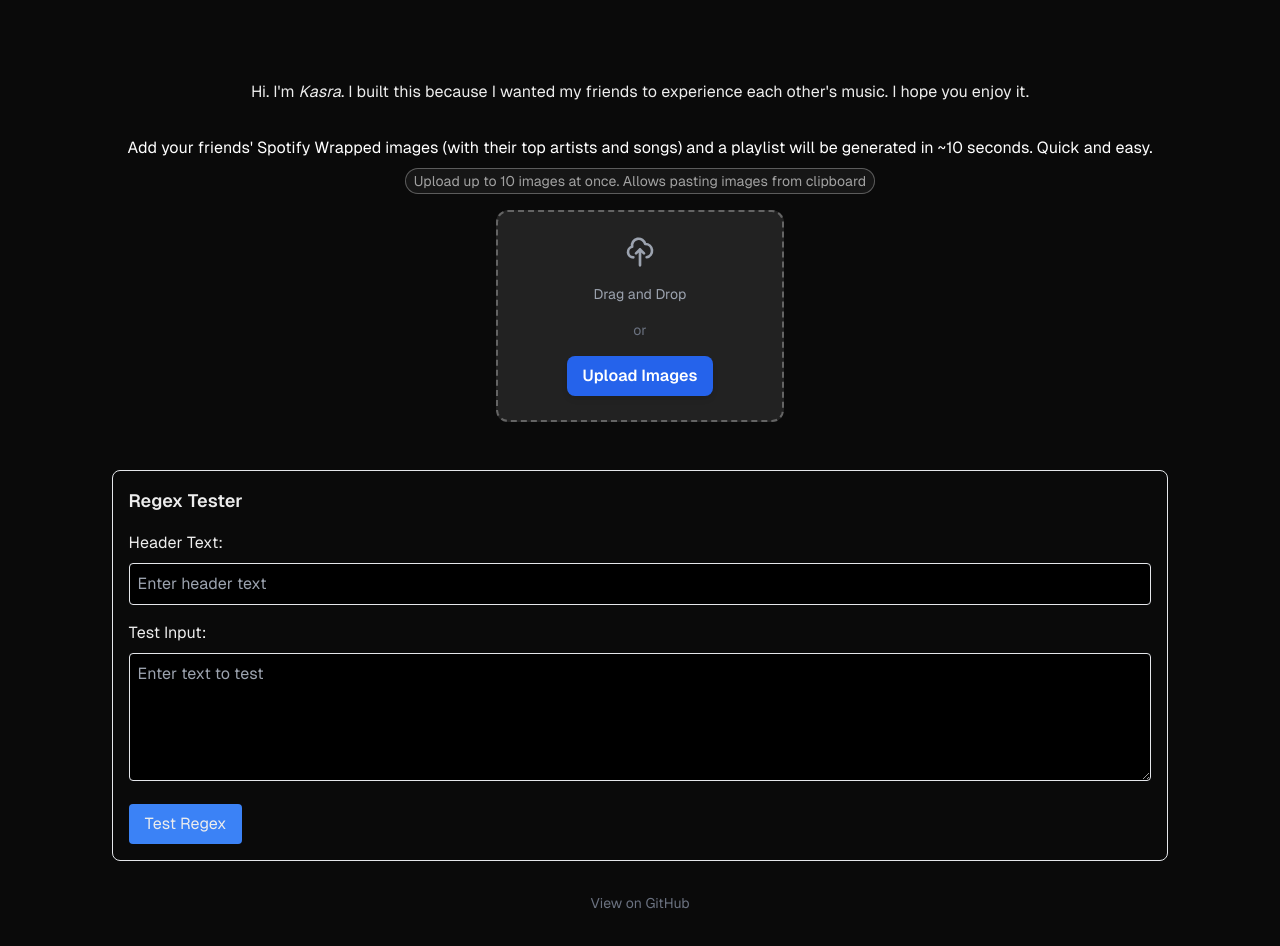
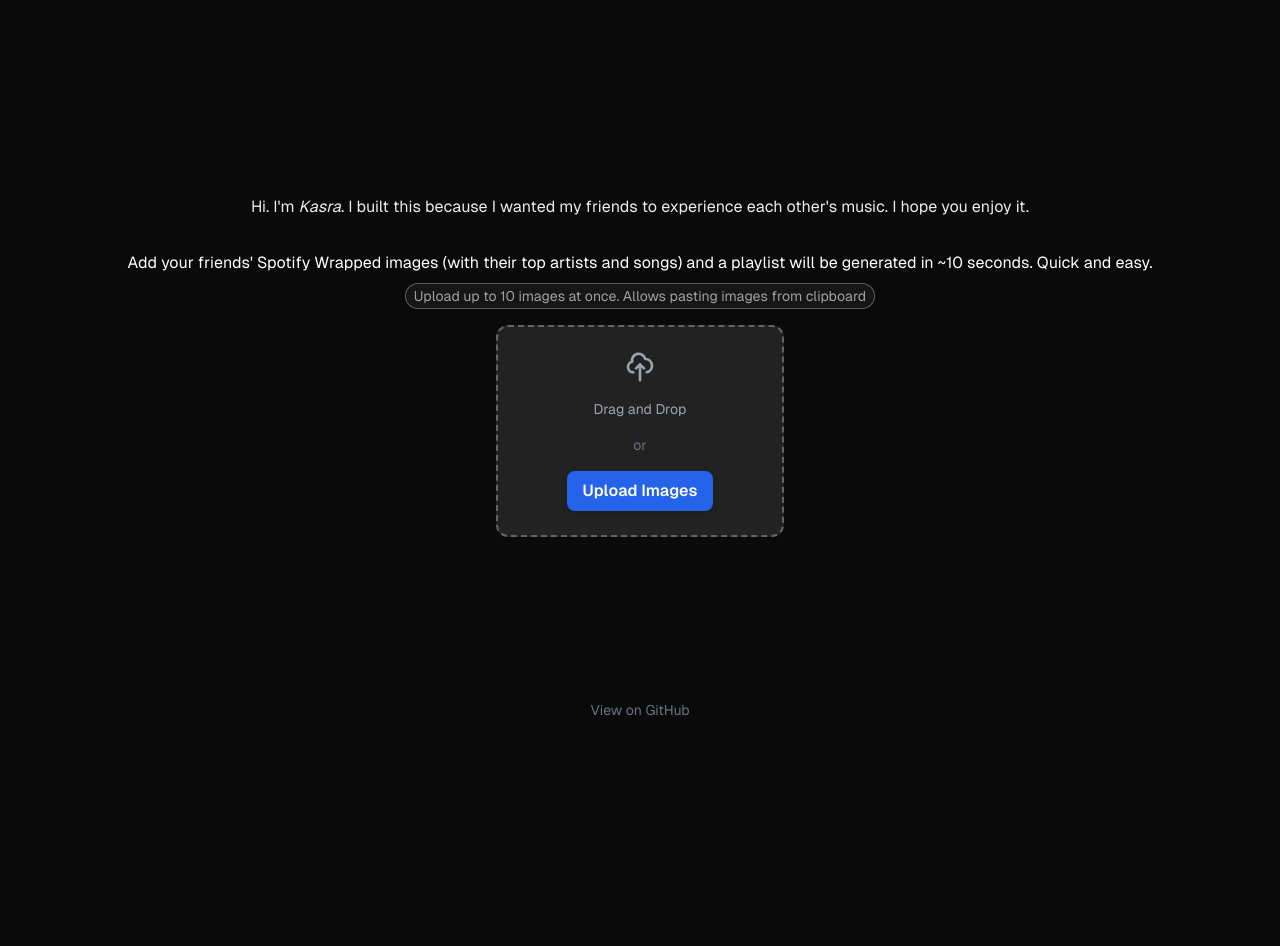
Before and after one commit to anrath/SquadSpotifyWrapped, a Next.js app: page / in a window 1280 px wide. Shown: the top 946 px of the page. After the commit the page ends 800 px from the top, so only its background shows below. Built offline with nearby package versions, Linux system fonts and the light colour scheme.

Commit message:
debugging additions

```diff
--- a/src/app/wrapped-tool.tsx
+++ b/src/app/wrapped-tool.tsx
@@ -71,11 +71,11 @@
     const normalizedLeftText = normalizeText(cleanLeftText, "Top Artists");
     const normalizedRightText = normalizeText(cleanRightText, "Top Songs");
 
-    console.log("cleanLeftText", cleanLeftText);
-    console.log("normalizedLeftText", normalizedLeftText);
+    // console.log("cleanLeftText", cleanLeftText);
+    // console.log("normalizedLeftText", normalizedLeftText);
 
-    console.log("cleanRightText", cleanRightText);
-    console.log("normalizedRightText", normalizedRightText);
+    // console.log("cleanRightText", cleanRightText);
+    // console.log("normalizedRightText", normalizedRightText);
 
     const leftLines = processLines(normalizedLeftText);
     const rightLines = processLines(normalizedRightText);
@@ -598,8 +598,8 @@
   );
 }
 
-export function WrappedTool() {
-  const fileUploaderProps = useFileUploader(false);
+export function WrappedTool( {debug = false} ) {
+  const fileUploaderProps = useFileUploader(debug);
   const [testInput, setTestInput] = useState('');
   const [testHeader, setTestHeader] = useState('');
   const [testResult, setTestResult] = useState('');
@@ -620,7 +620,7 @@
         <WrappedToolCore fileUploaderProps={fileUploaderProps} />
       </FileDropzone>
 
-      <div className="mt-8 p-4 border rounded-lg">
+      {debug && <div className="mt-8 p-4 border rounded-lg">
         <h3 className="text-lg font-semibold mb-4">Regex Tester</h3>
         <div className="space-y-4">
           <div>
@@ -658,7 +658,7 @@
             </div>
           )}
         </div>
-      </div>
+      </div>}
     </div>
   );
 }
```
